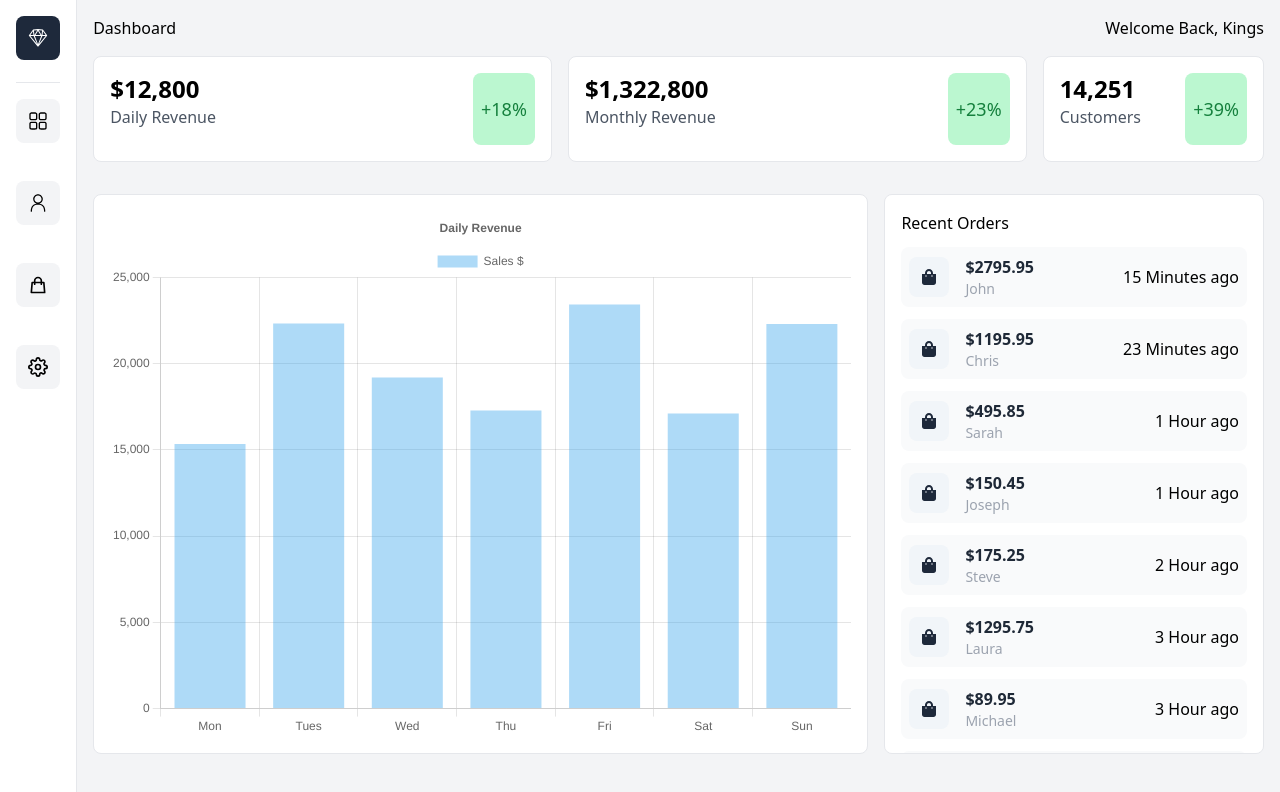
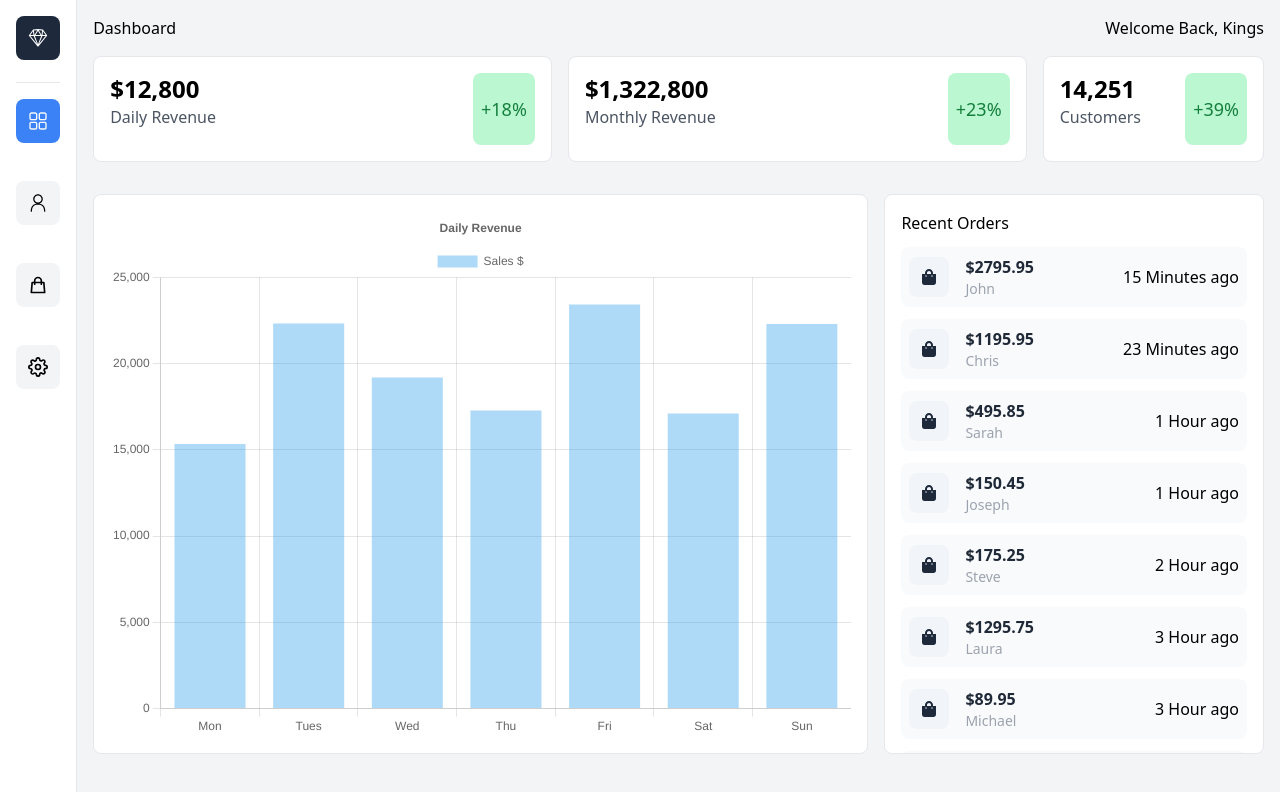
Before and after one commit to Asifor/next-dashboard-chart-tailwind, a Next.js app: page / in a window 1280 px wide. Shown: the top 792 px of the page. Built offline with nearby package versions, Linux system fonts and the light colour scheme.

Commit message:
implement active link in Sidebar.jsx

```diff
--- a/components/Sidebar.jsx
+++ b/components/Sidebar.jsx
@@ -4,8 +4,11 @@ import Image from 'next/image';
 import { RxSketchLogo, RxDashboard, RxPerson } from 'react-icons/rx';
 import { FiSettings } from 'react-icons/fi';
 import { HiOutlineShoppingBag } from 'react-icons/hi';
+import { usePathname } from 'next/navigation';
 
 const Sidebar = ({ children }) => {
+    const pathname = usePathname();
+
     return (
         <div className='flex'>
             <div className='flex w-20 h-screen p-4 bg-white border-r-[1px] flex flex-col justify-between'>
@@ -19,25 +22,40 @@ const Sidebar = ({ children }) => {
 
                     {/* Sidebar Link */}
                     <Link href='/'>
-                        <div className='bg-gray-100 hover:bg-gray-200 cursor-pointer my-4 p-3 rounded-lg inline-block'>
+                        <div
+                        className={
+                            pathname == '/' ? 'bg-blue-500 hover:bg-blue-500 text-slate-50 cursor-pointer my-4 p-3 rounded-lg inline-block' : 'bg-gray-100 hover:bg-blue-500 hover:text-slate-50 cursor-pointer my-4 p-3 rounded-lg inline-block'
+                        }
+                        >
                             <RxDashboard size={20} />
                         </div>
                     </Link>
                     {/* Sidebar Link */}
+
                     {/* Sidebar Link */}
                     <Link href='/customers'>
-                        <div className='bg-gray-100 hover:bg-gray-200 cursor-pointer my-4 p-3 rounded-lg inline-block'>
+                        <div
+                        className={
+                            pathname == '/customers' ? 'bg-blue-500 hover:bg-blue-500 text-slate-50 cursor-pointer my-4 p-3 rounded-lg inline-block' : 'bg-gray-100 hover:bg-blue-500 hover:text-slate-50 cursor-pointer my-4 p-3 rounded-lg inline-block'
+                        }
+                        >
                             <RxPerson size={20} />
                         </div>
                     </Link>
                     {/* Sidebar Link */}
+
                     {/* Sidebar Link */}
                     <Link href='/orders'>
-                        <div className='bg-gray-100 hover:bg-gray-200 cursor-pointer my-4 p-3 rounded-lg inline-block'>
+                        <div
+                        className={
+                            pathname == '/orders' ? 'bg-blue-500 hover:bg-blue-500 text-slate-50 cursor-pointer my-4 p-3 rounded-lg inline-block' : 'bg-gray-100 hover:bg-blue-500 hover:text-slate-50 cursor-pointer my-4 p-3 rounded-lg inline-block'
+                        }
+                        >
                             <HiOutlineShoppingBag size={20} />
                         </div>
                     </Link>
                     {/* Sidebar Link */}
+
                     {/* Sidebar Link */}
                     <Link href='/'>
                         <div className='bg-gray-100 hover:bg-gray-200 cursor-pointer my-4 p-3 rounded-lg inline-block'>
```
